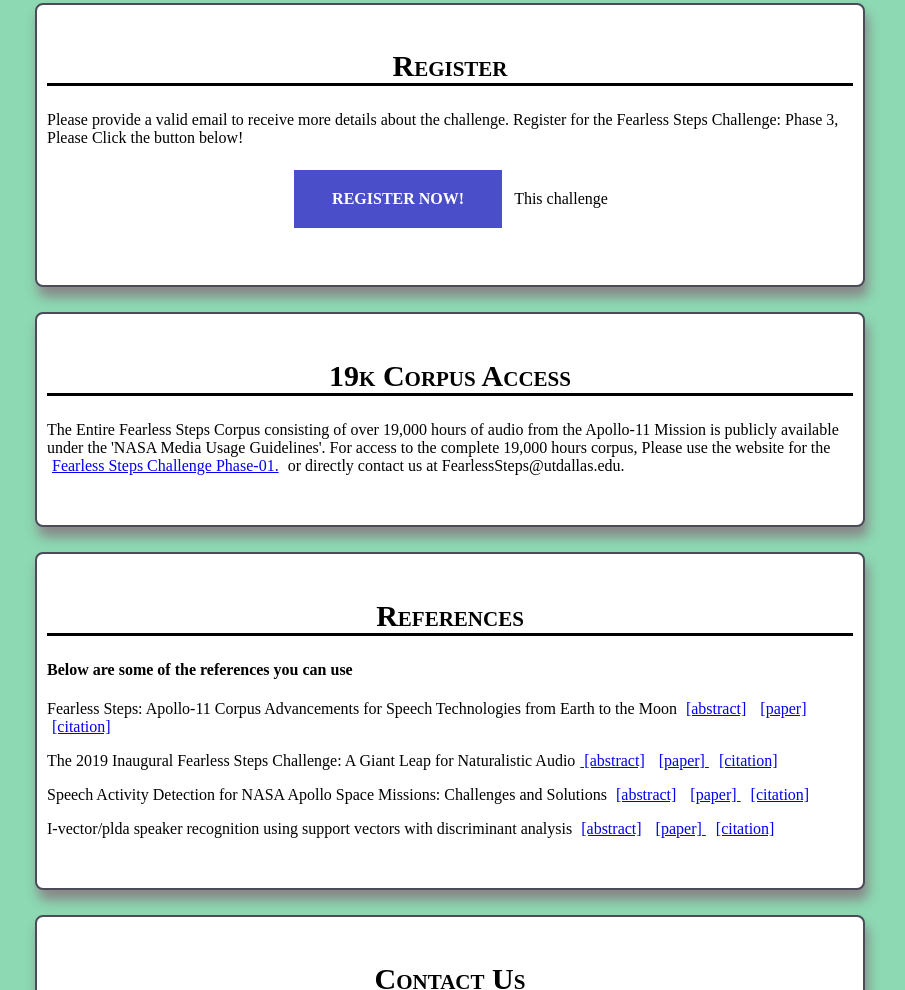
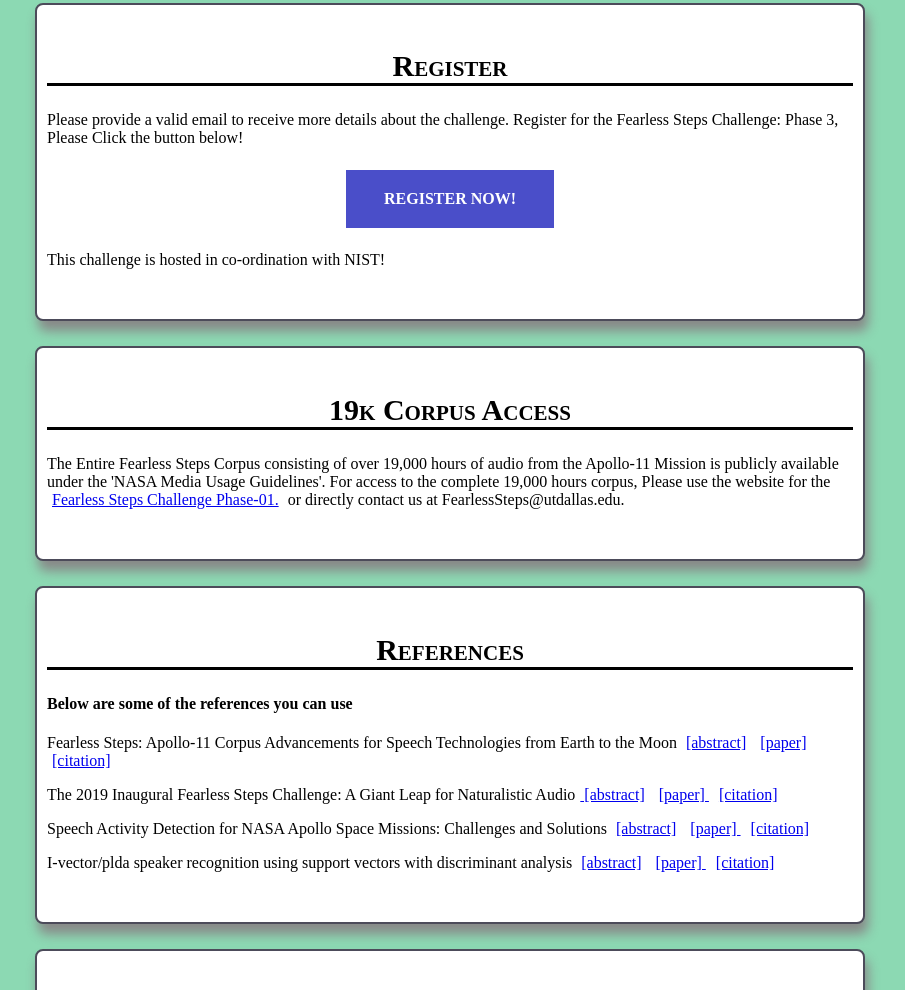
Before and after one commit to fearless-steps/ChallengePhase3, a plain HTML site: page index.html in a window 1280 px wide. Shown: the part 1667-2657 px from the top of the page, without its empty margins (370-1275 px from the left). Drawn offline with Linux system fonts and the light colour scheme.

Commit message:
Added details

```diff
--- a/index.html
+++ b/index.html
@@ -179,8 +179,9 @@
  Register for the Fearless Steps Challenge: Phase 3, Please Click the button below!</p>
 <div class="register_button">
     <a href="https://docs.google.com/forms/d/e/1FAIpQLSdgiAhZ8uq79jAYNEasG7dySbhyK6tIMkPIPutvl4czKQW0wA/viewform" target="_blank"class="button">REGISTER NOW!</a>
-    <p>This challenge</p>
+
 </div>
+<p>This challenge is hosted in co-ordination with NIST!</p>
 <p>&nbsp;</p>
 </div>
 <div class="article" id="19k_Corpus_Access">
```
